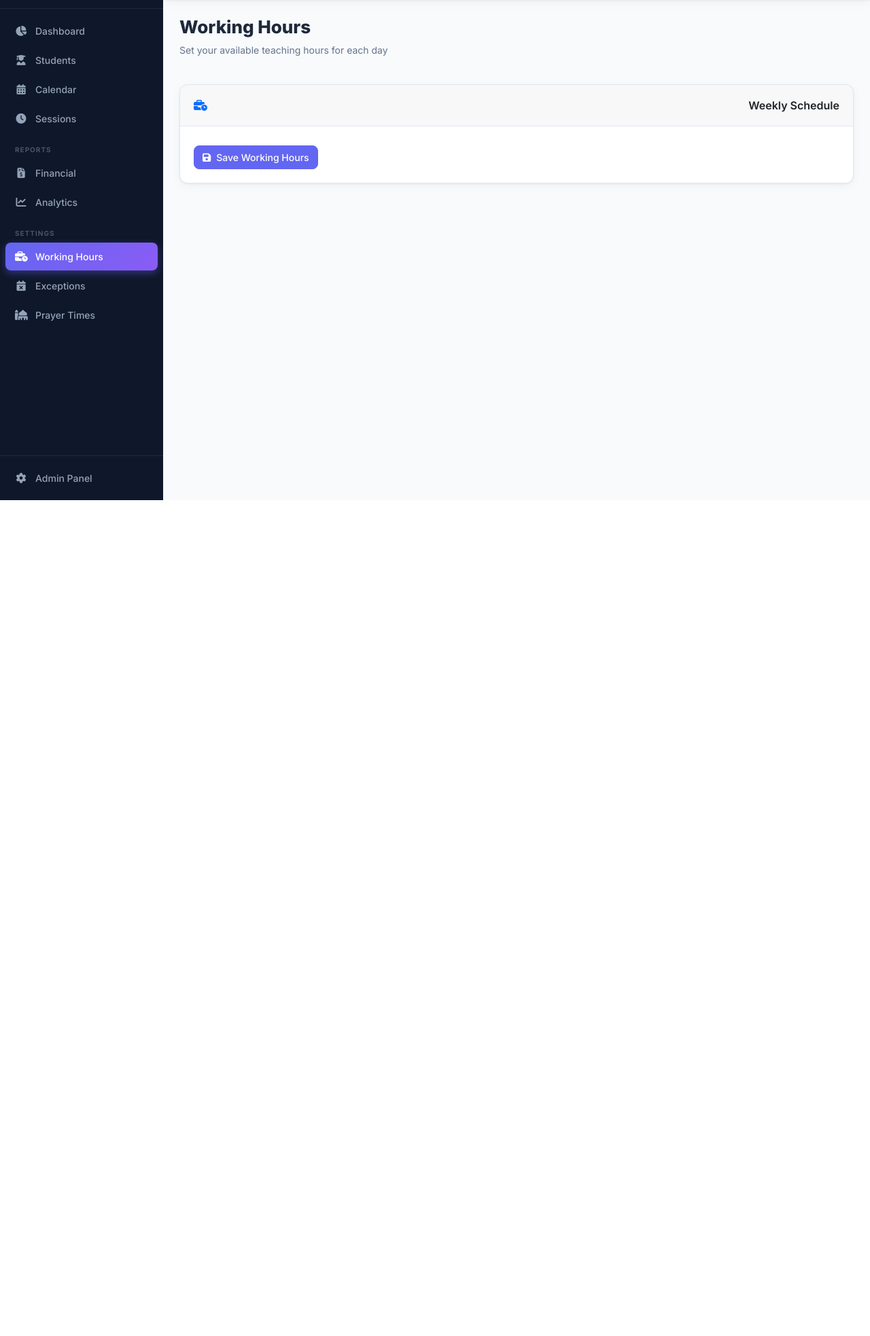
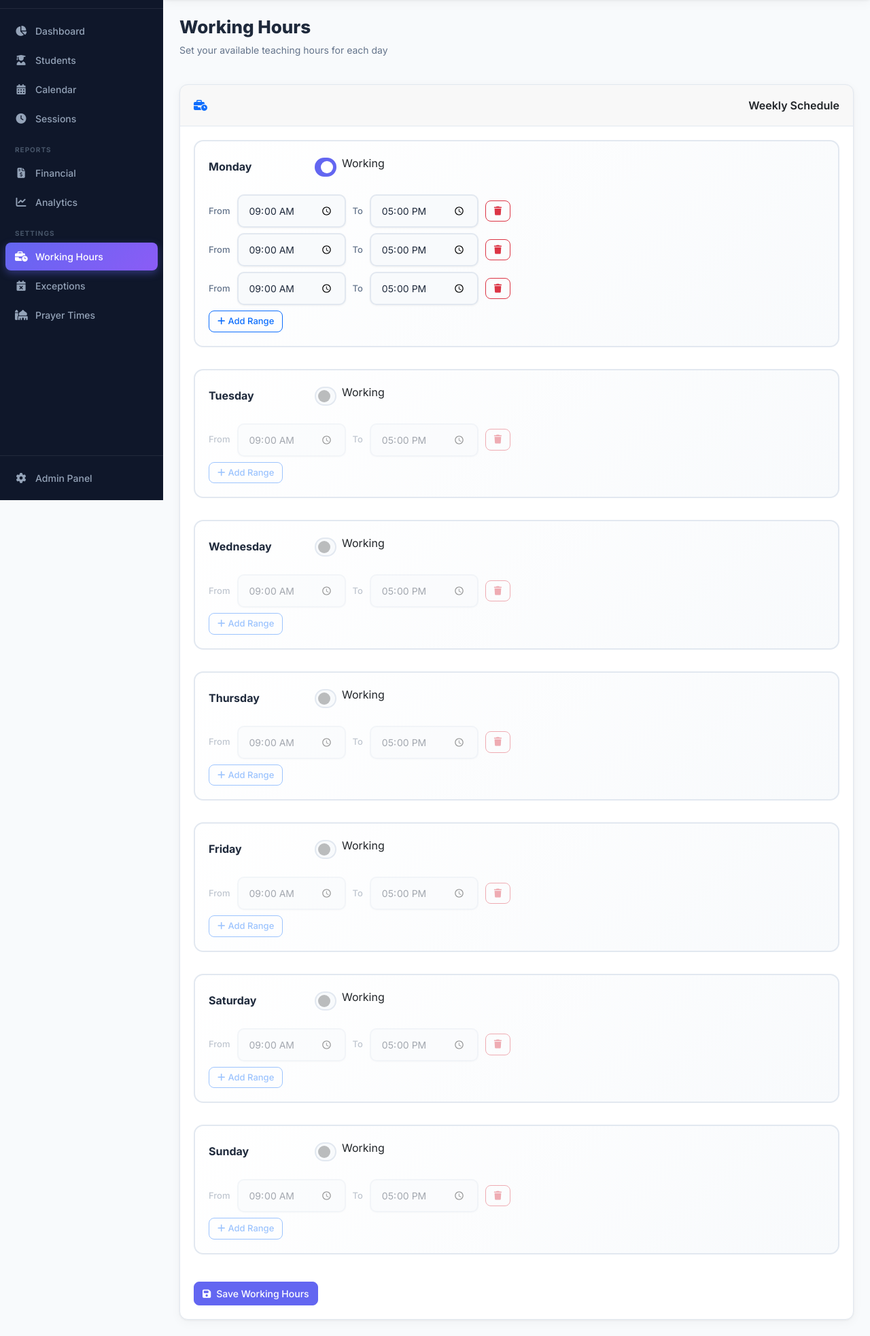
Before and after one commit to AhmedHashim04/TutorStud, a Django app: page /settings/working-hours/ in a window 1280 px wide. Shown: the part 64-2030 px from the top of the page at 68% size. Before the commit the page ends 800 px from the top, so only its background shows below. Run offline with Django 5.2, Linux system fonts and the light colour scheme; data comes from the database, SQL or seed files in the repository; both versions use the stored data as it was after the commit.

Commit message:
Add WorkingHoursRange model and enhance working hours management with multiple time ranges

```diff
--- a/scheduler/forms.py
+++ b/scheduler/forms.py
@@ -2,7 +2,7 @@ from django import forms
 from django.utils import timezone
 from django.utils.translation import gettext_lazy as _
 
-from .models import Student, Subscription, Session, RecurringSchedule, WorkingHours, ExceptionDay, PrayerTime, DEFAULT_HOURLY_RATE, WEEKDAYS
+from .models import Student, Subscription, Session, RecurringSchedule, WorkingHours, ExceptionDay, PrayerTime, DEFAULT_HOURLY_RATE
 
 PRAYER_TIME_FIELDS = ['fajr', 'dhuhr', 'asr', 'maghrib', 'isha']
 
@@ -151,7 +151,11 @@ class RecurringScheduleForm(forms.ModelForm):
     class Meta:
         model = RecurringSchedule
         fields = ['day_of_week', 'start_time', 'duration', 'is_active']
-        widgets = {'start_time': forms.TimeInput(attrs={'type': 'time'})}
+        widgets = {
+            'day_of_week': forms.Select(attrs={'class': 'form-select form-control'}),
+            'start_time': forms.TimeInput(attrs={'type': 'time', 'class': 'form-control'}),
+            'duration': forms.Select(attrs={'class': 'form-select form-control'}),
+        }
         labels = {'day_of_week': _('Day of week'), 'start_time': _('Start time (Cairo)'), 'duration': _('Session duration'), 'is_active': _('Active schedule')}
 
     def __init__(self, *args, **kwargs):
@@ -204,13 +208,25 @@ class WorkingHoursForm(forms.ModelForm):
     class Meta:
         model = WorkingHours
         fields = ['weekday', 'start_time', 'end_time', 'is_working']
-        widgets = {'start_time': forms.TimeInput(attrs={'type': 'time'}), 'end_time': forms.TimeInput(attrs={'type': 'time'})}
+        widgets = {
+            'start_time': forms.TimeInput(attrs={'type': 'time', 'class': 'form-control'}),
+            'end_time': forms.TimeInput(attrs={'type': 'time', 'class': 'form-control'})
+        }
 
 class ExceptionDayForm(forms.ModelForm):
     class Meta:
         model = ExceptionDay
         fields = ['date', 'reason']
-        widgets = {'date': forms.DateInput(attrs={'type': 'date'}), 'reason': forms.TextInput(attrs={'placeholder': _('e.g. Public holiday, sick day…')})}
+        widgets = {
+            'date': forms.DateInput(attrs={
+                'type': 'date',
+                'class': 'form-control'
+            }),
+            'reason': forms.TextInput(attrs={
+                'placeholder': _('e.g. Public holiday, sick day…'),
+                'class': 'form-control'
+            })
+        }
 
 class PrayerTimeForm(forms.ModelForm):
     class Meta:
--- a/scheduler/views.py
+++ b/scheduler/views.py
@@ -9,7 +9,7 @@ Timezone convention:
 """
 import json
 import pytz
-from datetime import datetime, timedelta
+from datetime import datetime, timedelta, time
 
 from django.shortcuts import render, redirect, get_object_or_404
 from django.contrib import messages
@@ -18,7 +18,7 @@ from django.utils import timezone
 from django.db import models
 from django.utils.translation import gettext as _
 
-from .models import Student, Subscription, Session, RecurringSchedule, WorkingHours, ExceptionDay, PrayerTime, DEFAULT_HOURLY_RATE
+from .models import Student, Subscription, Session, RecurringSchedule, WorkingHours, WorkingHoursRange, ExceptionDay, PrayerTime, DEFAULT_HOURLY_RATE, WEEKDAYS
 from .forms import (
     StudentForm, SubscriptionForm, SessionForm, QuickSessionForm,
     RecurringScheduleForm, WorkingHoursForm, ExceptionDayForm,
@@ -450,16 +450,80 @@ def session_makeup(request, pk):
 
 
 def working_hours(request):
-    hours = WorkingHours.objects.all().order_by('weekday')
+    hours_dict = {h.weekday: h for h in WorkingHours.objects.prefetch_related('ranges').all()}
+
     if request.method == 'POST':
-        form = WorkingHoursForm(request.POST)
-        if form.is_valid():
-            form.save()
-            messages.success(request, _('Working hours saved.'))
-            return redirect('scheduler:working_hours')
-    else:
-        form = WorkingHoursForm()
-    return render(request, 'scheduler/working_hours.html', {'hours': hours, 'form': form})
+        for weekday, day_name in WEEKDAYS:
+            is_working_key = f'day_{weekday}_is_working'
+            is_working = is_working_key in request.POST
+
+            wh, created = WorkingHours.objects.get_or_create(
+                weekday=weekday,
+                defaults={'start_time': time(9, 0), 'end_time': time(17, 0), 'is_working': is_working}
+            )
+            wh.is_working = is_working
+
+            starts = request.POST.getlist(f'day_{weekday}_start')
+            ends = request.POST.getlist(f'day_{weekday}_end')
+
+            parsed_ranges = []
+            for start_raw, end_raw in zip(starts, ends):
+                if not start_raw or not end_raw:
+                    continue
+                try:
+                    start_t = datetime.strptime(start_raw, '%H:%M').time()
+                    end_t = datetime.strptime(end_raw, '%H:%M').time()
+                except ValueError:
+                    continue
+                if start_t >= end_t:
+                    continue
+                parsed_ranges.append((start_t, end_t))
+
+            if is_working and not parsed_ranges:
+                parsed_ranges = [(time(9, 0), time(17, 0))]
+
+            if parsed_ranges:
+                wh.start_time = parsed_ranges[0][0]
+                wh.end_time = parsed_ranges[0][1]
+            else:
+                wh.start_time = wh.start_time or time(9, 0)
+                wh.end_time = wh.end_time or time(17, 0)
+
+            wh.save()
+
+            wh.ranges.all().delete()
+            for start_t, end_t in parsed_ranges:
+                WorkingHoursRange.objects.create(
+                    working_hours=wh,
+                    start_time=start_t,
+                    end_time=end_t,
+                )
+
+        messages.success(request, _('Working hours saved.'))
+        return redirect('scheduler:working_hours')
+
+    days = []
+    for weekday, name in WEEKDAYS:
+        wh = hours_dict.get(weekday)
+        ranges = []
+        if wh and wh.is_working:
+            ranges_qs = list(wh.ranges.all())
+            if ranges_qs:
+                ranges = ranges_qs
+            else:
+                ranges = [type('Range', (), {'start_time': wh.start_time, 'end_time': wh.end_time})()]
+
+        if not ranges:
+            ranges = [type('Range', (), {'start_time': time(9, 0), 'end_time': time(17, 0)})()]
+
+        days.append({
+            'weekday': weekday,
+            'name': name,
+            'wh': wh,
+            'ranges': ranges,
+        })
+
+    return render(request, 'scheduler/working_hours.html', {'days': days})
 
 
 def exception_days(request):
--- a/templates/scheduler/working_hours.html
+++ b/templates/scheduler/working_hours.html
@@ -5,24 +5,109 @@
 
 {% block extra_css %}
 <style>
+.form-shell {
+    --primary: #6366f1;
+    --secondary: #8b5cf6;
+    --surface: #ffffff;
+    --border: #e2e8f0;
+    --text: #1e293b;
+    --text-muted: #64748b;
+}
+
 .day-card {
-    background: var(--bg);
+    background: linear-gradient(135deg, #ffffff 0%, #f8fafc 100%);
     border-radius: 14px;
-    padding: 16px;
-    border: 1px solid var(--border);
-    margin-bottom: 12px;
+    padding: 20px;
+    border: 2px solid var(--border);
+    margin-bottom: 16px;
+    transition: all 0.2s ease;
 }
+
+.day-card:hover {
+    border-color: #cbd5e1;
+    box-shadow: 0 4px 12px rgba(0, 0, 0, 0.05);
+}
+
+.day-card .day-name {
+    font-weight: 700;
+    font-size: 16px;
+    color: var(--text);
+    min-width: 140px;
+}
+
 .day-card input[type="time"] {
-    min-height: 44px;
-    padding: 10px 12px;
-    border-radius: 12px;
-    border: 1px solid var(--border);
-    background: var(--surface);
+    min-height: 48px !important;
+    padding: 12px 16px !important;
+    border-radius: 10px !important;
+    border: 2px solid var(--border) !important;
+    background: #f8fafc !important;
+    color: var(--text) !important;
+    font-size: 14px !important;
+    transition: all 0.2s ease !important;
+    box-shadow: 0 1px 3px rgba(0, 0, 0, 0.05) !important;
 }
+
+.day-card input[type="time"]:hover {
+    border-color: #cbd5e1 !important;
+    background: #ffffff !important;
+}
+
 .day-card input[type="time"]:focus {
-    border-color: var(--primary);
-    box-shadow: 0 0 0 4px rgba(99, 102, 241, .12);
-    outline: none;
+    outline: none !important;
+    border-color: var(--primary) !important;
+    background: #ffffff !important;
+    box-shadow: 0 0 0 3px rgba(99, 102, 241, 0.15), 0 0 0 6px rgba(99, 102, 241, 0.05) !important;
+}
+
+.form-check-input {
+    width: 48px;
+    height: 28px;
+    border: 2px solid var(--border);
+    background-color: #f8fafc;
+    cursor: pointer;
+    transition: all 0.2s ease;
+}
+
+.form-check-input:checked {
+    background-color: var(--primary) !important;
+    border-color: var(--primary) !important;
+}
+
+.form-check-input:hover {
+    border-color: #cbd5e1;
+}
+
+.day-times {
+    gap: 12px;
+}
+
+.day-times .time-label {
+    font-size: 13px;
+    color: var(--text-muted);
+    font-weight: 500;
+    white-space: nowrap;
+}
+
+.ranges-wrap {
+    width: 100%;
+    margin-top: 8px;
+}
+
+.range-row {
+    display: flex;
+    align-items: center;
+    gap: 10px;
+    margin-bottom: 8px;
+}
+
+.range-row .form-control {
+    max-width: 160px;
+}
+
+.range-actions {
+    display: flex;
+    gap: 8px;
+    margin-top: 8px;
 }
 </style>
 {% endblock %}
@@ -37,7 +122,7 @@
 
 <div class="card">
     <div class="card-header"><i class="fas fa-business-time me-2 text-primary"></i>{% trans "Weekly Schedule" %}</div>
-    <div class="card-body">
+    <div class="card-body form-shell">
         <form method="post">
             {% csrf_token %}
             <div class="row g-3">
@@ -45,7 +130,7 @@
                 <div class="col-12">
                     <div class="day-card">
                         <div class="d-flex align-items-center gap-3 flex-wrap">
-                            <div style="width:120px;font-weight:600">{{ day.name }}</div>
+                            <div class="day-name">{{ day.name }}</div>
                             <div class="form-check form-switch">
                                 <input class="form-check-input" type="checkbox" name="day_{{ day.weekday }}_is_working"
                                     id="working_{{ day.weekday }}"
@@ -53,13 +138,25 @@
                                     onchange="toggleDay({{ day.weekday }}, this.checked)">
                                 <label class="form-check-label" for="working_{{ day.weekday }}">{% trans "Working" %}</label>
                             </div>
-                            <div class="d-flex align-items-center gap-2 day-times-{{ day.weekday }}" {% if not day.wh or not day.wh.is_working %}style="opacity:.4;pointer-events:none"{% endif %}>
-                                <span class="text-muted" style="font-size:13px">{% trans "From" %}</span>
-                                <input type="time" name="day_{{ day.weekday }}_start" class="form-control form-control-sm" style="width:132px"
-                                    value="{{ day.wh.start_time|time:'H:i'|default:'09:00' }}">
-                                <span class="text-muted" style="font-size:13px">{% trans "To" %}</span>
-                                <input type="time" name="day_{{ day.weekday }}_end" class="form-control form-control-sm" style="width:132px"
-                                    value="{{ day.wh.end_time|time:'H:i'|default:'17:00' }}">
+                            <div class="ranges-wrap day-times day-times-{{ day.weekday }}" {% if not day.wh or not day.wh.is_working %}style="opacity:.4;pointer-events:none"{% endif %}>
+                                <div class="ranges-list" id="ranges-{{ day.weekday }}">
+                                    {% for r in day.ranges %}
+                                    <div class="range-row">
+                                        <span class="time-label">{% trans "From" %}</span>
+                                        <input type="time" name="day_{{ day.weekday }}_start" class="form-control" value="{{ r.start_time|time:'H:i' }}">
+                                        <span class="time-label">{% trans "To" %}</span>
+                                        <input type="time" name="day_{{ day.weekday }}_end" class="form-control" value="{{ r.end_time|time:'H:i' }}">
+                                        <button type="button" class="btn btn-sm btn-outline-danger" onclick="removeRange(this)">
+                                            <i class="fas fa-trash"></i>
+                                        </button>
+                                    </div>
+                                    {% endfor %}
+                                </div>
+                                <div class="range-actions">
+                                    <button type="button" class="btn btn-sm btn-outline-primary" onclick="addRange({{ day.weekday }})">
+                                        <i class="fas fa-plus me-1"></i>{% trans "Add Range" %}
+                                    </button>
+                                </div>
                             </div>
                         </div>
                     </div>
@@ -80,5 +177,39 @@ function toggleDay(weekday, isWorking) {
         el.style.pointerEvents = isWorking ? 'auto' : 'none';
     }
 }
+
+function addRange(weekday) {
+    const container = document.getElementById('ranges-' + weekday);
+    if (!container) return;
+
+    const row = document.createElement('div');
+    row.className = 'range-row';
+    row.innerHTML = `
+        <span class="time-label">From</span>
+        <input type="time" name="day_${weekday}_start" class="form-control" value="09:00">
+        <span class="time-label">To</span>
+        <input type="time" name="day_${weekday}_end" class="form-control" value="17:00">
+        <button type="button" class="btn btn-sm btn-outline-danger" onclick="removeRange(this)">
+            <i class="fas fa-trash"></i>
+        </button>
+    `;
+    container.appendChild(row);
+}
+
+function removeRange(btn) {
+    const row = btn.closest('.range-row');
+    const container = row ? row.parentElement : null;
+    if (!row || !container) return;
+    row.remove();
+
+    if (!container.querySelector('.range-row')) {
+        const wrap = container.closest('.ranges-wrap');
+        if (!wrap) return;
+        const dayClass = Array.from(wrap.classList).find(c => c.startsWith('day-times-'));
+        if (!dayClass) return;
+        const weekday = dayClass.replace('day-times-', '');
+        addRange(weekday);
+    }
+}
 </script>
 {% endblock %}
```
Also changed, not shown: scheduler/admin.py (+7 -1 lines), scheduler/models.py (+12 -0 lines), scheduler/services.py (+54 -22 lines), templates/scheduler/exception_days.html (+81 -6 lines), db.sqlite3, scheduler/migrations/0005_workinghoursrange.py (added).
